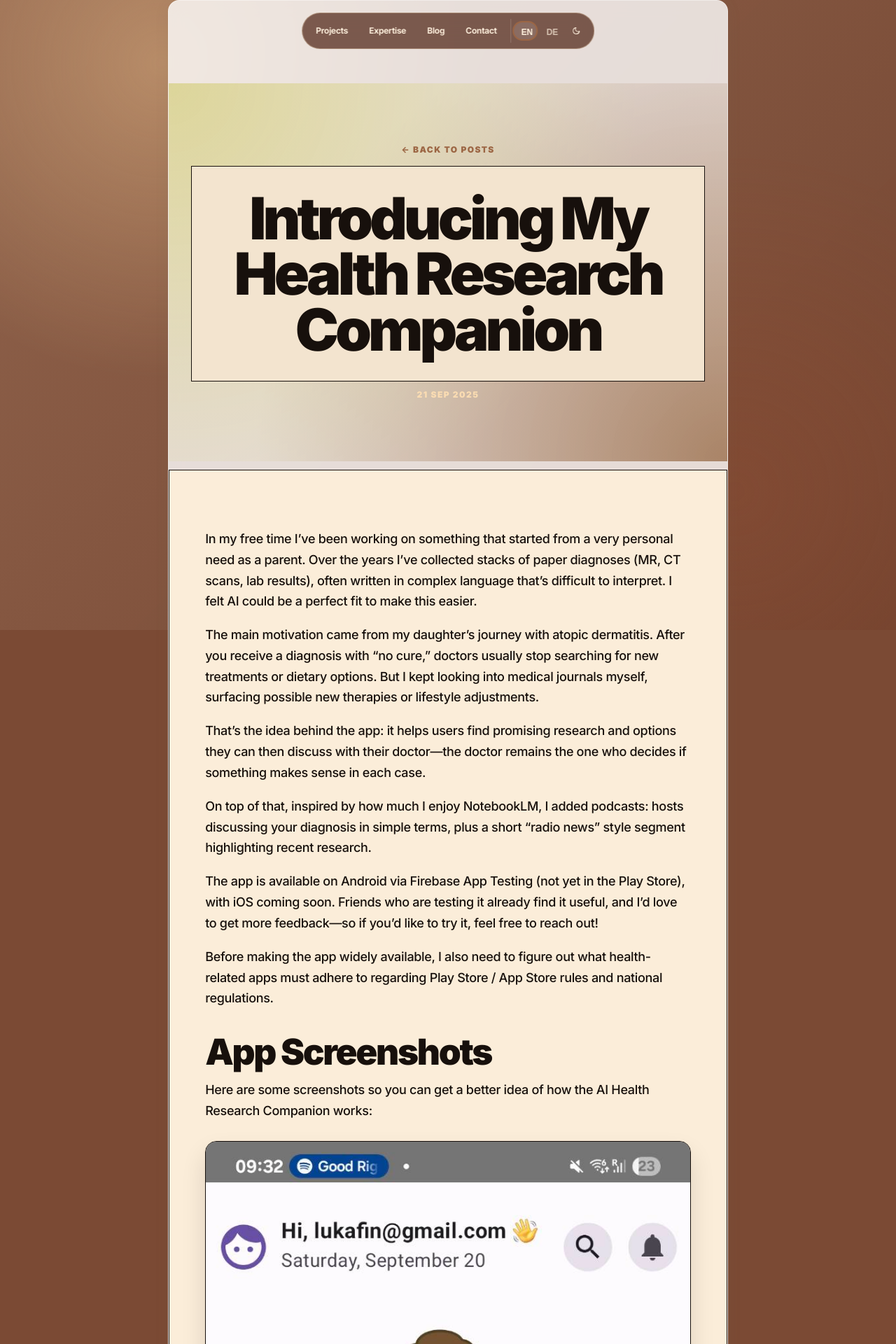
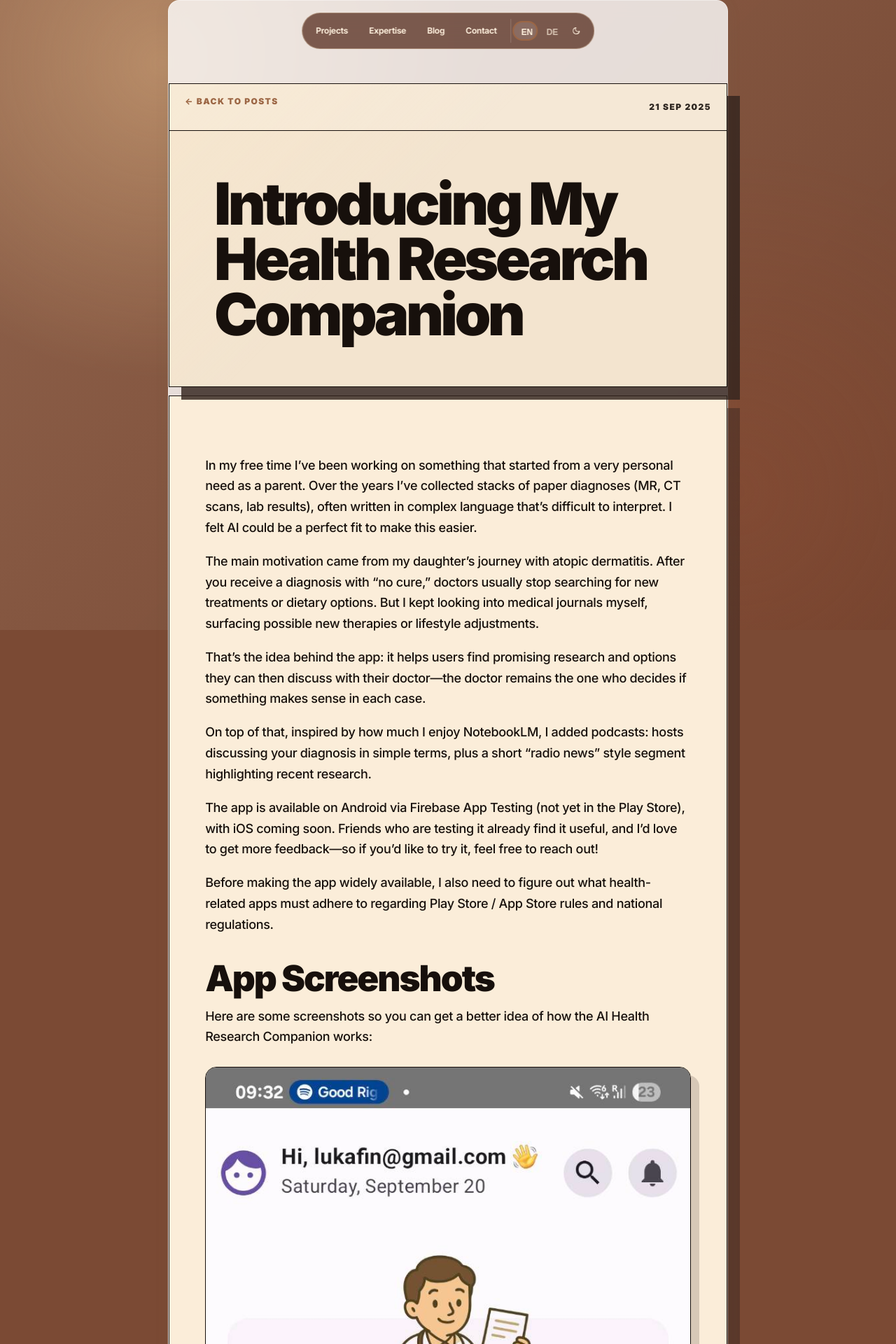
Before and after one commit to Lukafin/personalWeb, a Jekyll site: the page built from _posts/2025-09-21-introducing-my-ai-health-research-companion.md, in a window 1280 px wide. Shown: the top 1920 px of the page at 70% size. Built offline with Jekyll 4.4.1, drawn with Linux system fonts in a browser that asks for light colours.

Commit message:
fix: align post pages with warm card redesign

```diff
--- a/_layouts/post.html
+++ b/_layouts/post.html
@@ -1,11 +1,13 @@
 ---
 layout: default
 ---
-<article class="post">
-  <header class="post-header">
-    <a href="{{ '/blog/' | relative_url }}" class="back-to-posts" data-en="← Back to Posts" data-de="← Zurück zu Beiträgen">← Back to Posts</a>
+<article class="post post-page">
+  <header class="post-header post-hero-card">
+    <div class="post-eyebrow">
+      <a href="{{ '/blog/' | relative_url }}" class="back-to-posts" data-en="← Back to Posts" data-de="← Zurück zu Beiträgen">← Back to Posts</a>
+      <p class="meta">{{ page.date | date_to_string }}</p>
+    </div>
     <h1>{{ page.title }}</h1>
-    <p class="meta">{{ page.date | date_to_string }}</p>
   </header>
 
   <div class="post-content-wrapper">
--- a/styles.css
+++ b/styles.css
@@ -1128,7 +1128,7 @@ body::before {
 .blog-list,
 .post {
     position: relative;
-    width: min(1180px, calc(100vw - 32px));
+    width: min(1180px, calc(100vw - 56px));
     margin: 0 auto;
     padding: 118px 0 80px;
 }
@@ -1238,30 +1238,66 @@ body::before {
     margin: 0 0 12px;
 }
 
+.post-page .post-header,
+.post-page .post-hero-card {
+    min-height: auto;
+    display: block;
+    text-align: left;
+    padding: 0;
+    color: var(--warm-page-ink);
+}
+
+.post-hero-card {
+    border: 1px solid currentColor;
+    background:
+        linear-gradient(135deg, rgba(255, 236, 205, 0.28), transparent 42%),
+        var(--warm-hero);
+    box-shadow: 18px 18px 0 var(--warm-shadow);
+    overflow: hidden;
+}
+
+.post-eyebrow {
+    display: flex;
+    justify-content: space-between;
+    gap: 16px;
+    align-items: center;
+    padding: 18px 22px;
+    border-bottom: 1px solid currentColor;
+    background: rgba(255, 255, 255, 0.14);
+}
+
 .back-to-posts {
     display: inline-flex;
-    margin-bottom: 12px;
-    color: var(--warm-footer);
+    align-items: center;
+    color: inherit;
     text-decoration: none;
 }
 
-.back-to-posts:hover { text-decoration: underline; }
-
+.back-to-posts:hover { text-decoration: underline; text-underline-offset: 3px; }
 
 .post-header h1 {
     font-size: clamp(44px, 6.5vw, 86px);
     line-height: 0.95;
-    letter-spacing: -0.06em;
+    letter-spacing: -0.055em;
+    max-width: 980px;
+}
+
+.post-hero-card h1 {
+    border: 0;
+    padding: clamp(28px, 5vw, 64px);
+    background: transparent;
 }
 
 .post .meta {
-    margin: 12px 0 0;
-    color: var(--warm-footer);
+    margin: 0;
+    color: inherit;
+    white-space: nowrap;
 }
 
 .post-content-wrapper {
     background: var(--warm-cream);
     padding: clamp(24px, 4vw, 54px);
+    box-shadow: 18px 18px 0 rgba(52, 37, 31, 0.45);
 }
 
 .entry {
@@ -1276,7 +1312,7 @@ body::before {
 .entry h3,
 .entry h4 {
     line-height: 1.04;
-    letter-spacing: -0.045em;
+    letter-spacing: -0.04em;
     font-weight: 860;
     margin: 2.2rem 0 0.8rem;
 }
@@ -1285,12 +1321,16 @@ body::before {
 .entry h3 { font-size: clamp(24px, 3vw, 34px); }
 .entry p { margin: 0 0 1.15rem; }
 .entry a { color: inherit; text-decoration-thickness: 2px; text-underline-offset: 3px; }
-.entry img { max-width: 100%; border: 1px solid currentColor; }
+.entry img {
+    max-width: 100%;
+    border: 1px solid currentColor;
+    box-shadow: 12px 12px 0 rgba(52, 37, 31, 0.18);
+}
 .entry blockquote {
     margin: 2rem 0;
     padding: 1rem 1.25rem;
     border-left: 6px solid currentColor;
-    background: rgba(255, 255, 255, 0.16);
+    background: rgba(255, 255, 255, 0.18);
 }
 .entry code {
     background: rgba(0, 0, 0, 0.08);
@@ -1349,8 +1389,15 @@ body::before {
 
 @media (max-width: 620px) {
     .blog-list ul { grid-template-columns: 1fr; }
+    .blog-list,
+    .post { width: min(1180px, calc(100% - 24px)); }
     .blog-list > h1,
     .post-header h1 { font-size: 54px; }
+    .post-eyebrow { align-items: flex-start; flex-direction: column; }
+    .post-hero-card,
+    .post-content-wrapper,
+    .entry img,
+    .blog-list li:hover { box-shadow: none; }
     .blog-list li { min-height: 240px; }
     .entry { font-size: 16px; }
 }
```
